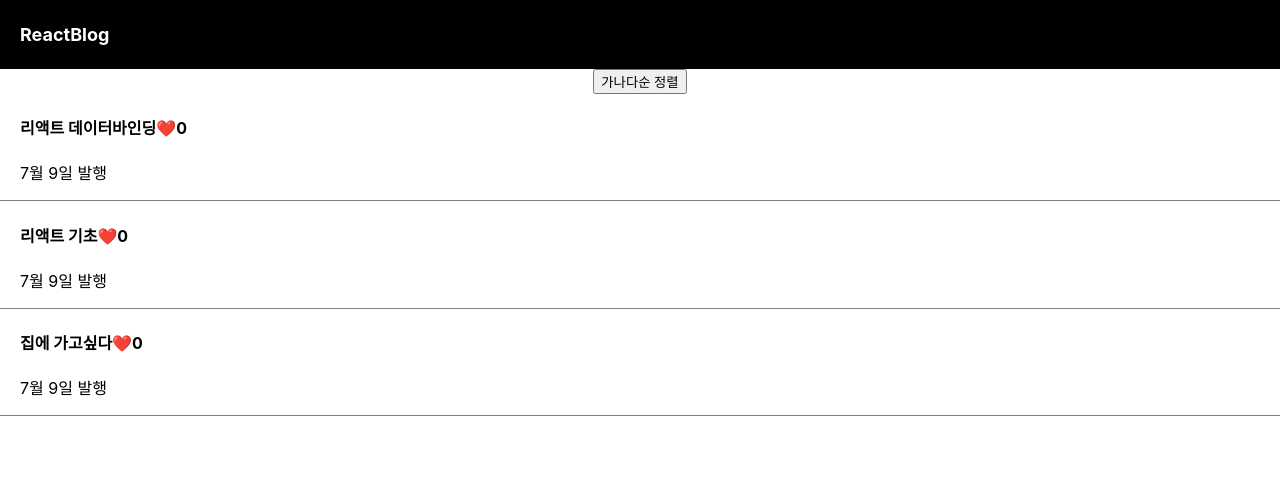
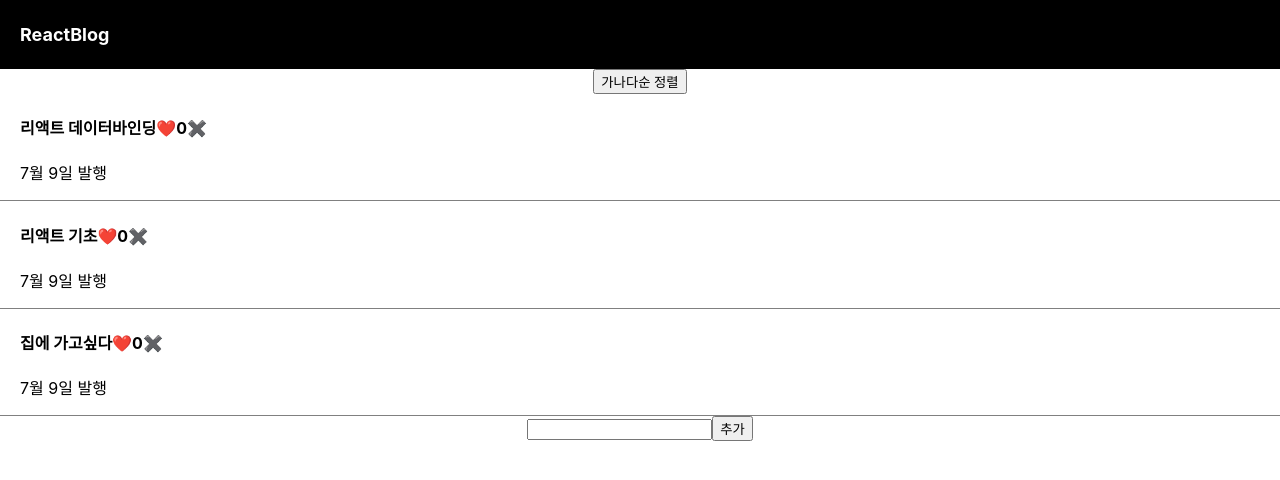
Before and after one commit to ReactPrac/React_Project, a React (Create React App) app: page / in a window 1280 px wide. Shown: the top 480 px of the page. Built offline with nearby package versions, Linux system fonts and the light colour scheme.

Commit message:
input 추가, 삭제

```diff
--- a/src/App.js
+++ b/src/App.js
@@ -13,6 +13,7 @@ function App() {
 	let [modal, setModal] = useState(false); // state 형식은 자유(모달창상태 표현만 가능하면 ok)
 
 	let [titleList, setTitleList] = useState(0);
+	let [inputValue, setInputValue] = useState('');
 
 	return (
 		<div className="App">
@@ -36,8 +37,7 @@ function App() {
 					<div className="list" key={i}>
 						{/* 반복문으로 html 생성하면 key={html마다 다른숫자} 추가해야함 */}
 						{/* <h4>{a}</h4> */}
-						<h4>
-							<span
+						<h4
 							onClick={() => {
 								// setModal((e) => !e);
 								setModal(true);
@@ -45,10 +45,10 @@ function App() {
 							}}
 						>
 							{title[i]}
-							</span>
 							<span
 								className="btn"
-								onClick={() => {
+								onClick={(e) => {
+									e.stopPropagation(); // 상위html로 퍼지는 이벤트버블링을 막고싶으면 사용
 									let copy = [...like];
 									copy[i] = copy[i] + 1;
 									setLike(copy);
@@ -57,11 +57,44 @@ function App() {
 								❤️
 							</span>
 							{like[i]}
+							<span
+								className="btn"
+								onClick={(e) => {
+									e.stopPropagation();
+									let copy = [...title];
+									copy.splice(i, 1); // array자료에서 x번째 데이터를 삭제하고 싶으면 array자료.splice(x, 1)
+									setTitle(copy);
+								}}
+							>
+								✖️
+							</span>
 						</h4>
 						<p>7월 9일 발행</p>
 					</div>
 				);
 			})}
+
+			<input
+				value={inputValue}
+				onChange={(e) => {
+					// e : 지금 발생하는 이벤트에 관련한 여러 기능이 담겨있음
+					setInputValue(e.target.value);
+					console.log(inputValue);
+				}}
+			></input>
+			<button
+				onClick={() => {
+					let copy = [...title];
+					// setTitle(copy.concat(inputValue));
+					// setTitle([...copy, inputValue]);
+					copy.unshift(inputValue); // unshift(inputValue) : array자료 맨 앞에 자료추가하는 문법
+					setTitle(copy);
+					console.log(copy);
+					setInputValue('');
+				}}
+			>
+				추가
+			</button>
 
 			{modal == true ? (
 				<Modal
```
Lines whose indentation alone changed are shown as unchanged.
